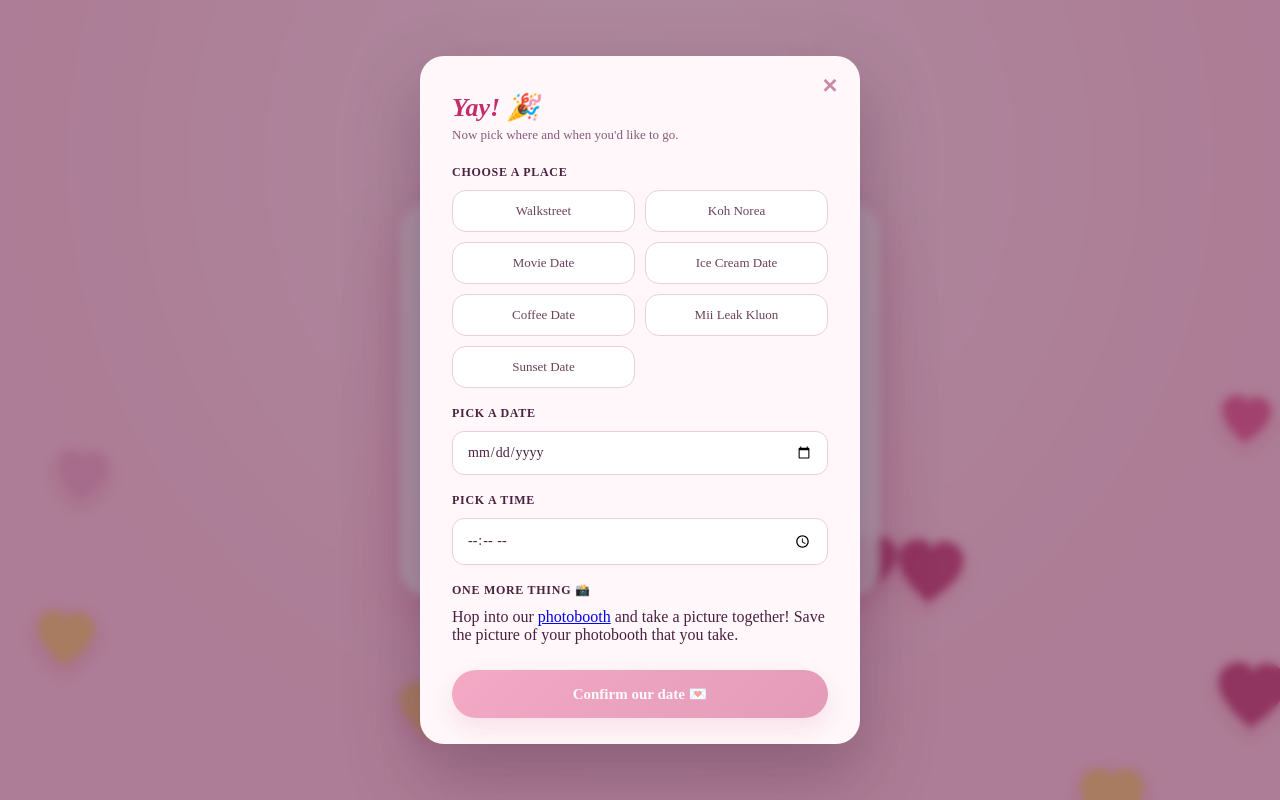
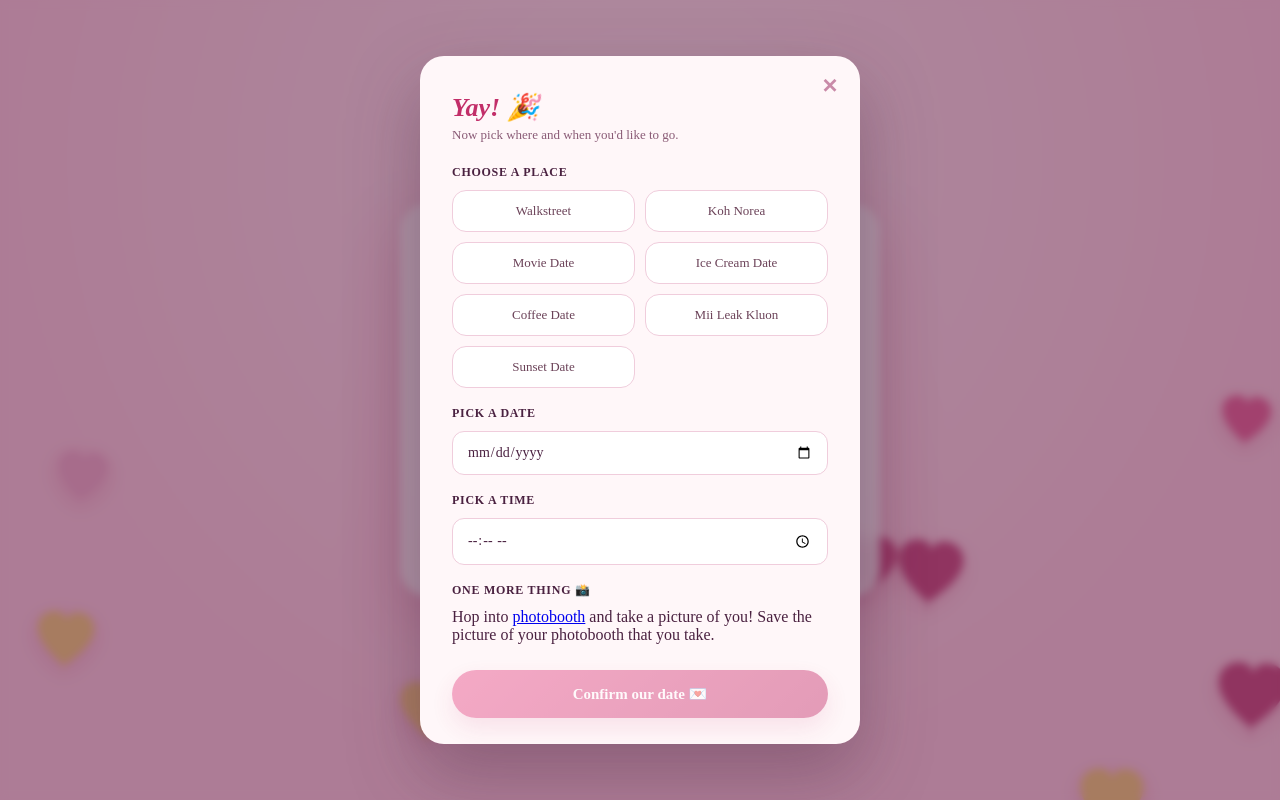
Before and after one commit to KhuyLyvanda/NewConfession, a plain HTML site: page index.html in a window 1280 px wide. Both pictures are taken after a click on the button "Yes 💕". Drawn offline with Linux system fonts and the light colour scheme; a web font is replaced by a local one.

Commit message:
Update index.html

```diff
--- a/index.html
+++ b/index.html
@@ -53,8 +53,7 @@
       <input type="time" id="timeInput">
       <div class="field-label">One more thing 📸</div>
       <div class="photobooth-note">
-        Hop into our <a href="https://photobooth-io.cc/" target="_blank" rel="noopener">photobooth</a> and take a picture together!
-        Save the picture of your photobooth that you take.
+        Hop into <a href="https://photobooth-io.cc/" target="_blank" rel="noopener">photobooth</a> and take a picture of you! Save the picture of your photobooth that you take.
       </div>
 
       <button class="confirmBtn" id="confirmBtn" disabled>Confirm our date 💌</button>
```
